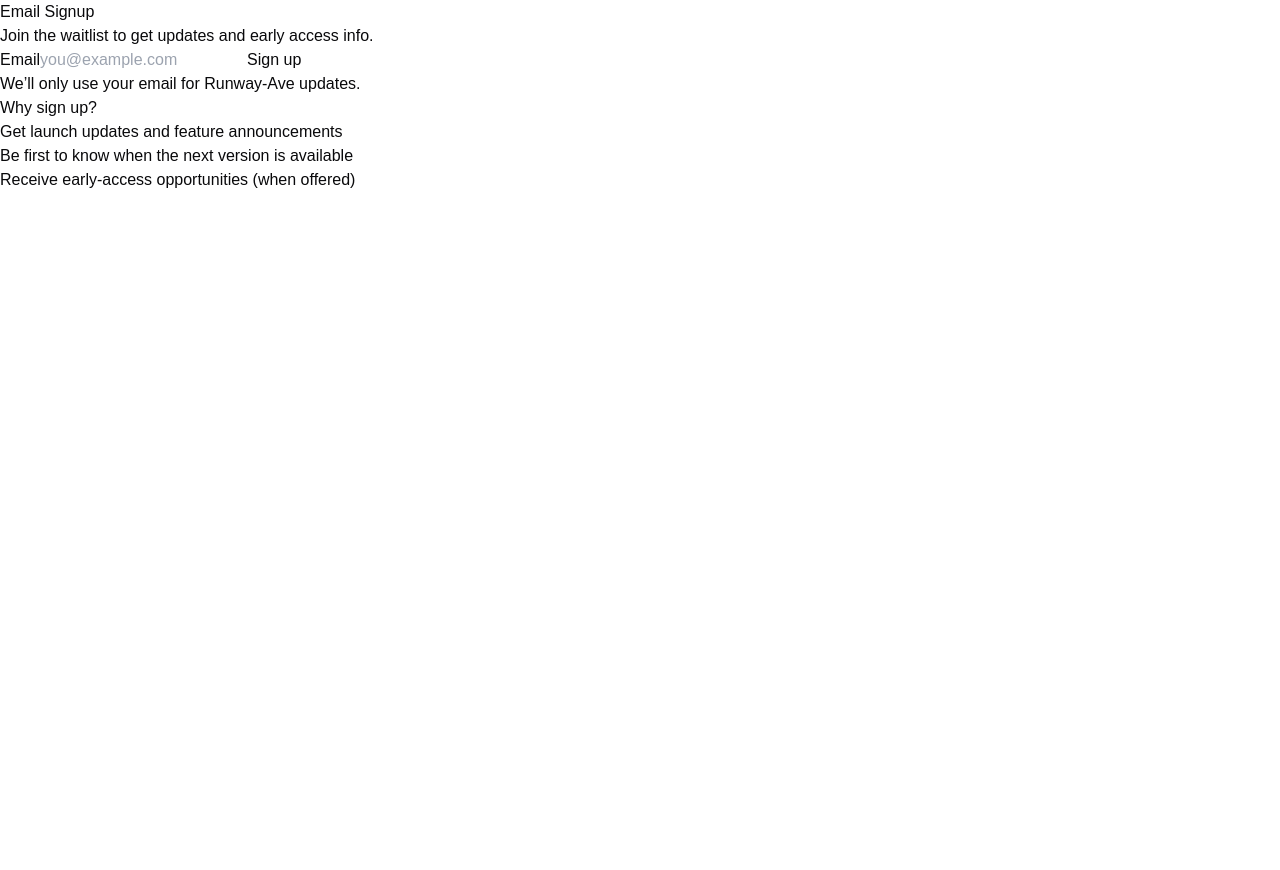
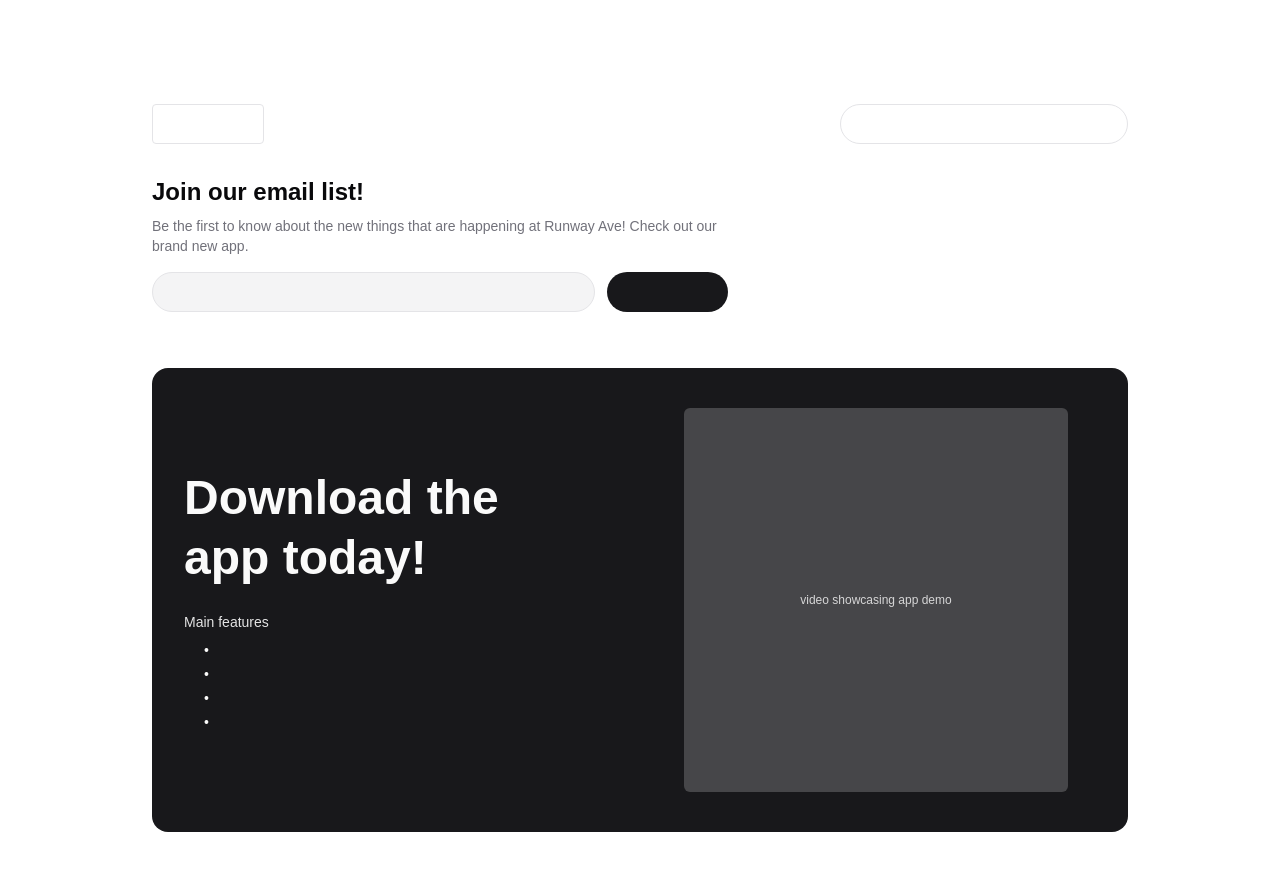
Before and after one commit to CSES-Dev/runway-ave, a Next.js app: page /signup in a window 1280 px wide. Before the commit the page ends 800 px from the top, so only its background shows below. Built offline with nearby package versions, Linux system fonts and the light colour scheme.

Commit message:
general structure

```diff
--- a/app/signup/page.tsx
+++ b/app/signup/page.tsx
@@ -1,51 +1,80 @@
 export default function SignupPage()
 {
     return (
-        <main className = "signup-page">
-            {/*This section holds the page header and a short description*/}
-            <section className = "signup-header">
-                <h1>Email Signup</h1>
-                <p>
-                    Join the waitlist to get updates and early access info.
-                </p>
-            </section>
+        <main className = "min-h-screen bg-background text-foreground">
+            {/* Navbar is handled elsewhere (layout / separate PR). */}
+            <div className = "h-16" />
 
-            {/*This section holds the email / waitlist form*/}
-            <section className = "signup-form-section">
-                <form className = "signup-form">
-                    <label htmlFor = "email">
-                        Email
-                    </label>
+            <div className = "mx-auto w-full max-w-5xl px-6 py-10">
+                {/* Top section: logo + headline + email input */}
+                <section className = "space-y-8">
+                    <div className = "flex items-start justify-between gap-6">
+                        {/* Logo placeholder (replace with actual logo component/image when available) */}
+                        <div className = "flex items-start">
+                            <div className = "h-10 w-28 rounded-sm border border-border bg-card" />
+                        </div>
 
-                    <input
-                        id = "email"
-                        name = "email"
-                        type = "email"
-                        placeholder = "you@example.com"
-                        autoComplete = "email"
-                        required
-                    />
+                        {/* Nav placeholder (someone else owns navbar) */}
+                        <div className = "hidden h-10 w-72 rounded-full border border-border bg-card md:block" />
+                    </div>
 
-                    <button type = "submit">
-                        Sign up
-                    </button>
+                    <div className = "max-w-xl space-y-4">
+                        <div className = "space-y-2">
+                            <h1 className = "text-2xl font-semibold">
+                                Join our email list!
+                            </h1>
 
-                    <p className = "signup-helper-text">
-                        We’ll only use your email for Runway-Ave updates.
-                    </p>
-                </form>
-            </section>
+                            <p className = "text-sm text-muted-foreground">
+                                Be the first to know about the new things that are happening at Runway Ave!
+                                Check out our brand new app.
+                            </p>
+                        </div>
 
-            {/*This section holds a brief explanation of benefits for signing up*/}
-            <section className = "signup-benefits">
-                <h2>Why sign up?</h2>
+                        <form className = "flex w-full flex-col gap-3 sm:flex-row sm:items-center">
+                            <div className = "h-10 w-full rounded-full border border-border bg-muted px-4" />
+                            <div className = "h-10 w-40 rounded-full bg-primary" />
+                        </form>
+                    </div>
+                </section>
 
-                <ul>
-                    <li>Get launch updates and feature announcements</li>
-                    <li>Be first to know when the next version is available</li>
-                    <li>Receive early-access opportunities (when offered)</li>
-                </ul>
-            </section>
+                {/* App download promo section */}
+                <section className = "mt-14">
+                    <div className = "rounded-2xl bg-primary px-8 py-10">
+                        <div className = "grid gap-8 md:grid-cols-2 md:items-center">
+                            {/* Left: headline + features */}
+                            <div className = "space-y-6">
+                                <h2 className = "text-5xl font-semibold leading-tight text-primary-foreground">
+                                    Download the
+                                    <br />
+                                    app today!
+                                </h2>
+
+                                <div className = "space-y-2 text-primary-foreground">
+                                    <p className = "text-sm opacity-90">
+                                        Main features
+                                    </p>
+
+                                    <ul className = "space-y-1 pl-5 text-sm">
+                                        <li>•</li>
+                                        <li>•</li>
+                                        <li>•</li>
+                                        <li>•</li>
+                                    </ul>
+                                </div>
+                            </div>
+
+                            {/* Right: video/demo placeholder */}
+                            <div className = "mx-auto aspect-square w-full max-w-sm rounded-md bg-card/20">
+                                <div className = "flex h-full w-full items-center justify-center">
+                                    <p className = "text-xs text-primary-foreground/80">
+                                        video showcasing app demo
+                                    </p>
+                                </div>
+                            </div>
+                        </div>
+                    </div>
+                </section>
+            </div>
         </main>
     );
 }
```
